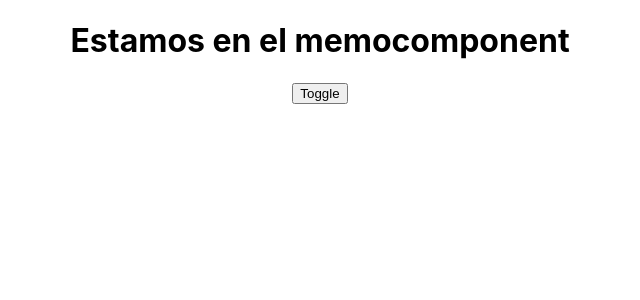
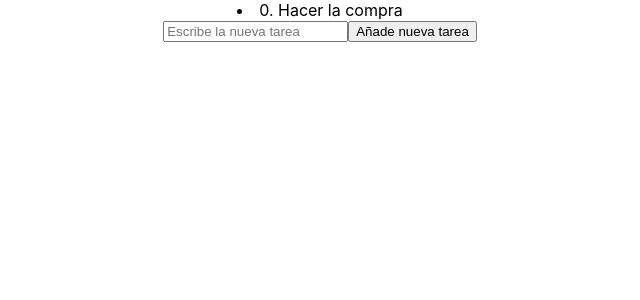
Before and after one commit to gorkavillara/curso-reactjs-tailwindcss-nextjs, a React (Create React App) app: page / in a window 1280 px wide. Shown: the top 300 px of the page, without its empty margins (320-960 px from the left). Built offline with nearby package versions, Linux system fonts and the light colour scheme; no server answers.

Commit message:
Fin lección 4

```diff
--- a/src/components/ComponenteTema04.jsx
+++ b/src/components/ComponenteTema04.jsx
@@ -2,6 +2,9 @@ import React from 'react'
 import LayoutEffect from './ejerciciosHooks/LayoutEffect';
 import ContextComponent from './ejerciciosHooks/ContextComponent';
 import MemoComponent from './ejerciciosHooks/MemoComponent';
+import CallbackComponent from './ejerciciosHooks/CallbackComponent';
+import CustomHookComponent from './ejerciciosHooks/CustomHookComponent';
+import TareasComponent from './ejerciciosHooks/TareasComponent';
 
 const ComponenteTema04 = () => {
 
@@ -9,7 +12,10 @@ const ComponenteTema04 = () => {
         <>
             {/* <LayoutEffect /> */}
             {/* <ContextComponent /> */}
-            <MemoComponent />
+            {/* <MemoComponent /> */}
+            {/* <CallbackComponent /> */}
+            {/* <CustomHookComponent /> */}
+            <TareasComponent />
         </>
     )
 }
--- /dev/null
+++ b/src/components/ejerciciosHooks/CallbackComponent.jsx
@@ -0,0 +1,49 @@
+import { useCallback, useState } from "react";
+
+const CallbackComponent = () => {
+  const [saludo, setSaludo] = useState("Hola");
+  const [nombre, setNombre] = useState("Silvia");
+  const [ids, setIds] = useState([]);
+
+  const Saludo = () => <h1>{devuelveSaludo()}</h1>;
+
+  const devuelveSaludo = useCallback(() => {
+    console.log("Se ha ejecutado");
+    return `${saludo}, ${nombre}`;
+  }, [saludo, nombre]);
+
+  //   const busquedaProductos = (ids) => {
+  //       axios.get(`https://blablabla.com/${JSON.stringify(ids)}`)
+  //         .then(r => console.log(r))
+  //         .catch(e => console.log(e))
+  //   }
+//   const busquedaProductos = useCallback(
+//     (ids) => {
+//       axios
+//         .get(`https://blablabla.com/${JSON.stringify(ids)}`)
+//         .then((r) => console.log(r))
+//         .catch((e) => console.log(e));
+//     },
+//     [ids]
+//   );
+
+  //   const stringSaludo = useMemo(() => `${saludo}, ${nombre}`, [nombre]);
+
+  return (
+    <div>
+      <Saludo />
+      <input
+        type="text"
+        value={saludo}
+        onChange={(event) => setSaludo(event.target.value)}
+      />
+      <input
+        type="text"
+        value={nombre}
+        onChange={(event) => setNombre(event.target.value)}
+      />
+    </div>
+  );
+};
+
+export default CallbackComponent;
--- /dev/null
+++ b/src/components/ejerciciosHooks/CustomHookComponent.jsx
@@ -0,0 +1,16 @@
+import React from "react";
+import useContador from "../../hooks/useContador";
+
+const CustomHookComponent = () => {
+  const { contador, incrementar, decrementar, reset } = useContador(5);
+  return (
+    <div>
+      <h1>El contador es: {contador}</h1>
+        <button onClick={incrementar}>Inc</button>
+        <button onClick={decrementar}>Dec</button>
+        <button onClick={reset}>Reset</button>
+    </div>
+  );
+};
+
+export default CustomHookComponent;
--- a/src/components/ejerciciosHooks/MemoComponent.jsx
+++ b/src/components/ejerciciosHooks/MemoComponent.jsx
@@ -1,4 +1,4 @@
-import { useEffect, useState, useMemo } from 'react'
+import { useEffect, useState, useMemo } from "react";
 import axios from "axios";
 
 const MemoComponent = () => {
@@ -6,13 +6,14 @@ const MemoComponent = () => {
   const [toggle, setToggle] = useState(false);
 
   useEffect(async () => {
-        const res = await axios.get('https://fakestoreapi.com/products')
-            .catch(e => console.log(e));
+    const res = await axios
+      .get("https://fakestoreapi.com/products")
+      .catch((e) => console.log(e));
     // console.log(res.data);
     setProducts(res.data);
-    }, [])
+  }, []);
 
-    const findLongestName = products => {
+  const findLongestName = (products) => {
     if (products.length === 0) return null;
     let longestName = "";
     for (let i = 0; i < products.length; i++) {
@@ -21,18 +22,32 @@ const MemoComponent = () => {
         longestName = product.title;
       }
     }
-        console.log('Se ha ejecutado');
+    console.log("Se ha ejecutado");
     return longestName;
-    }
+  };
 
   const memoLongestName = useMemo(() => findLongestName(products), [products]);
   // findLongestName(products);
+
+  const removeLastProduct = () => {
+    let newProducts = [...products];
+    newProducts.pop();
+    setProducts(newProducts);
+  };
+
   return (
     <div>
       <h1>Estamos en el memocomponent</h1>
+      <p>Número de productos: {products.length}</p>
+      {
+        products.map((prod, i) => (
+            <li key={i}>{prod.title}</li>
+        ))
+      }
       <button onClick={() => setToggle(!toggle)}>Toggle</button>
+      <button onClick={removeLastProduct}>Remove Last Product</button>
     </div>
-    )
-}
+  );
+};
 
-export default MemoComponent
+export default MemoComponent;
--- /dev/null
+++ b/src/components/ejerciciosHooks/TareasComponent.jsx
@@ -0,0 +1,49 @@
+import React, { useState } from "react";
+import useTareas from "../../hooks/useTareas";
+
+const TareasComponent = () => {
+  const [textoTarea, setTextoTarea] = useState("");
+  const {
+    tareas: tareas,
+    nuevaTarea,
+    cambiaCompletada,
+  } = useTareas([{ texto: "Hacer la compra", completada: false }]);
+
+  const Tarea = (tarea, i) => (
+    <li
+      key={i}
+      style={{ textDecoration: tarea.completada ? "line-through" : "none" }}
+      onClick={() => cambiaCompletada(i)}
+    >
+      {i}. {tarea.texto}
+    </li>
+  );
+
+  return (
+    <div>
+      {tareas.length > 0 && tareas.map(Tarea)}
+      <input
+        type="text"
+        value={textoTarea}
+        placeholder="Escribe la nueva tarea"
+        onChange={(e) => setTextoTarea(e.target.value)}
+        onKeyDown={(e) => {
+          if (e.key === "Enter") {
+            nuevaTarea({ texto: textoTarea });
+            setTextoTarea("");
+          }
+        }}
+      />
+      <button
+        onClick={() => {
+          nuevaTarea({ texto: textoTarea });
+          setTextoTarea("");
+        }}
+      >
+        Añade nueva tarea
+      </button>
+    </div>
+  );
+};
+
+export default TareasComponent;
--- /dev/null
+++ b/src/hooks/useContador.js
@@ -0,0 +1,16 @@
+import { useState } from "react";
+
+const useContador = (valorInicial = 0) => {
+  const [contador, setContador] = useState(valorInicial);
+  const incrementar = () => setContador(contador + 1);
+  const decrementar = () => setContador(contador - 1);
+  const reset = () => setContador(0);
+  return {
+    contador,
+    incrementar,
+    decrementar,
+    reset,
+  };
+};
+
+export default useContador;
--- /dev/null
+++ b/src/hooks/useTareas.js
@@ -0,0 +1,19 @@
+import React, { useState, useDebugValue } from 'react'
+
+const useTareas = (tareasIniciales = []) => {
+    const [tareas, setTareas] = useState(tareasIniciales)
+    const nuevaTarea = tarea => setTareas([...tareas, tarea])
+    const cambiaCompletada = id => {
+        let newTareas = [...tareas];
+        newTareas[id].completada = !newTareas[id].completada;
+        setTareas(newTareas);
+    }
+    useDebugValue('Ejemplo hook de tareas');
+    return {
+        tareas,
+        nuevaTarea,
+        cambiaCompletada
+    }
+}
+
+export default useTareas
```
Lines whose indentation alone changed are shown as unchanged.
